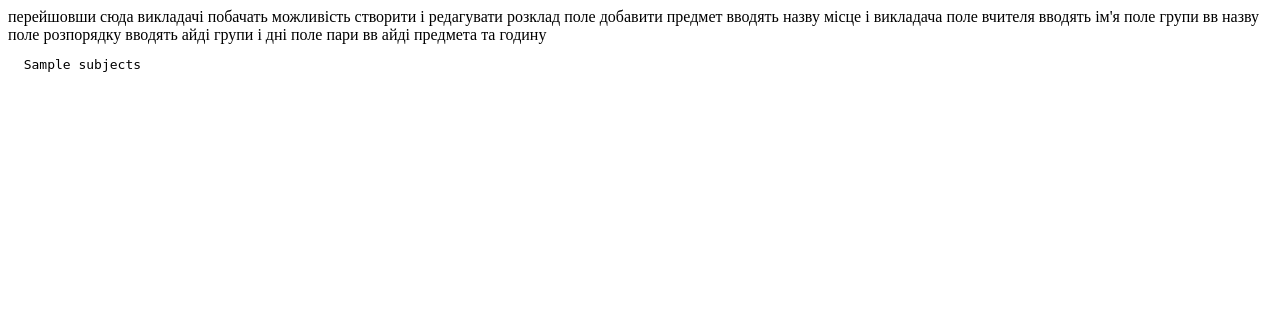
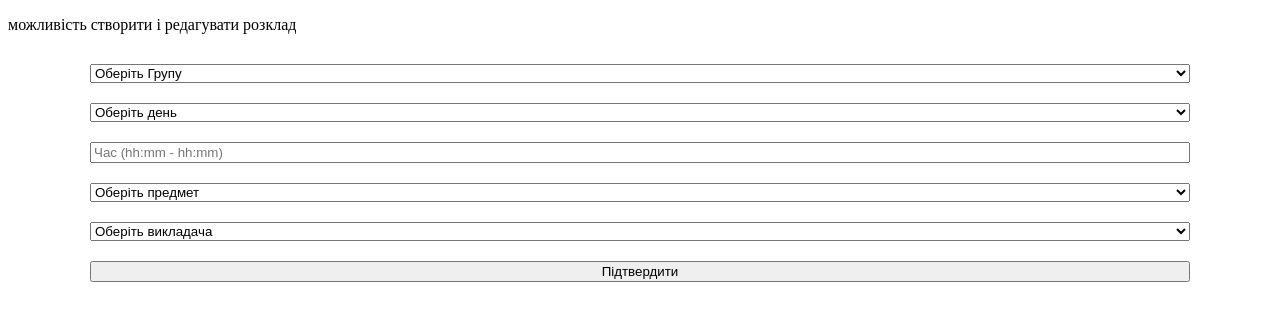
Before and after one commit to Miroslavetsh/schedule-app-admin, a Flask app: template templates/schedules.html in a window 1280 px wide. Shown: the top 321 px of the page. Run offline with Flask 2, Linux system fonts and the light colour scheme; the template is opened without the code that fills it: most values are stand-ins (such as "Sample title", 1, 10 or a date in 2020).

Commit message:
Make schedules routes, update a README

```diff
--- a/app.py
+++ b/app.py
@@ -6,6 +6,7 @@ from redis_workers.teachers import get_teachers_list
 from routes.groups import groups_page
 from routes.teachers import teachers_page
 from routes.pairs import pairs_page
+from routes.schedules import schedules_page
 
 logging.basicConfig(filename="logfile.txt",
                     filemode='w',
@@ -27,6 +28,7 @@ def index():
 app.register_blueprint(groups_page, url_prefix='/groups')
 app.register_blueprint(teachers_page, url_prefix='/teachers')
 app.register_blueprint(pairs_page, url_prefix='/pairs')
+app.register_blueprint(schedules_page, url_prefix='/schedules')
 
 
 if __name__ == "__main__":
--- a/templates/index.html
+++ b/templates/index.html
@@ -1,4 +1,6 @@
 {% extends 'base.html' %} {% block content %}
+
+<a href="/schedules">Створити Запис У Розкладі</a>
 
 <form action="/pairs" method="POST">
   <select name="teacher_id" id="teacher_id">
--- a/templates/schedules.html
+++ b/templates/schedules.html
@@ -1,9 +1,57 @@
-{% extends 'base.html' %} {% block content %} перейшовши сюда викладачі побачать можливість створити
-і редагувати розклад поле добавити предмет вводять назву місце і викладача поле вчителя вводять ім'я
-поле групи вв назву поле розпорядку вводять айді групи і дні поле пари вв айді предмета та годину
+{% extends 'base.html' %} {% block content %}
+<p style="margin-bottom: 30px">можливість створити і редагувати розклад</p>
 
-<pre>
-  {{subjects}}
-</pre>
+<form
+  action="/schedules/add"
+  method="POST"
+  style="
+    display: flex;
+    flex-direction: column;
+    max-width: 1100px;
+    width: 100%;
+    margin: 0 auto;
+    row-gap: 20px;
+  "
+>
+  <select name="group_id" id="group_id">
+    {% for group in groups %}
+    <option type="text" value="{{group['id']}}">{{group[name]}}</option>
+    {% endfor %}
+
+    <!-- Make redirect to groups/add -->
+    <option>Додати Нову</option>
+    <option type="text" value="0" disabled selected>Оберіть Групу</option>
+  </select>
+
+  <select name="day_id" id="day_id">
+    {% for day in days %}
+    <option type="text" value="{{day['id']}}">{{day[name]}}</option>
+    {% endfor %}
+
+    <option type="text" value="0" disabled selected>Оберіть день</option>
+  </select>
+
+  <input type="text" name="time" id="time" placeholder="Час (hh:mm - hh:mm)" />
+
+  <select name="subject_id" id="subject_id">
+    {% for subject in subjects %}
+    <option type="text" value="{{subject['id']}}">{{subject[name]}}</option>
+    {% endfor %}
+
+    <option>Додати новий</option>
+    <option type="text" value="0" disabled selected>Оберіть предмет</option>
+  </select>
+
+  <select name="teacher_id" id="teacher_id">
+    {% for teacher in subjects %}
+    <option type="text" value="{{teacher['id']}}">{{teacher[name]}}</option>
+    {% endfor %}
+
+    <option>Додати нового</option>
+    <option type="text" value="0" disabled selected>Оберіть викладача</option>
+  </select>
+
+  <button type="submit">Підтвердити</button>
+</form>
 
 {% endblock %}
```
Also changed, not shown: routes/schedules.py (added, +34 -0 lines), README.md.
